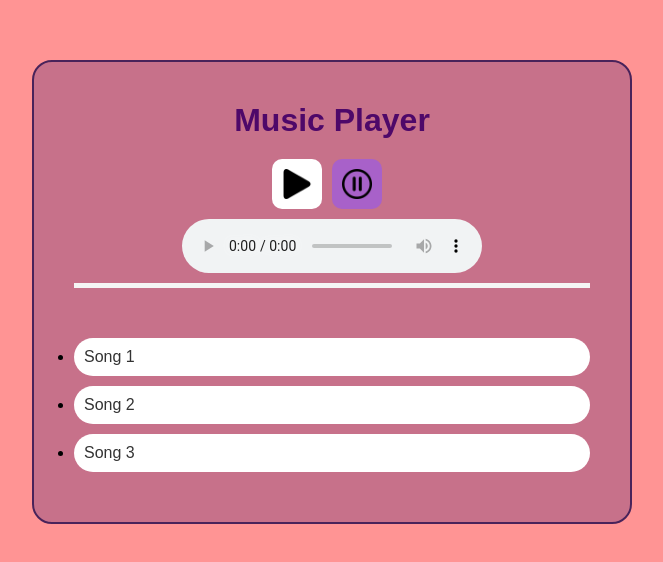
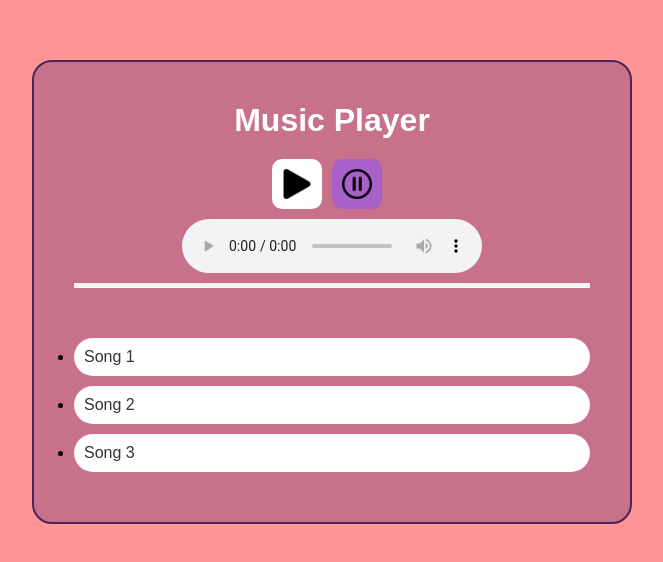
Before and after one commit to ayoubmorchid/Music-player, a plain HTML site: page index.html in a window 1280 px wide. Shown: the part 108-670 px from the top of the page, without its empty margins (308-971 px from the left). Drawn offline with Linux system fonts and the light colour scheme.

Commit message:
change title's style

```diff
--- a/style.css
+++ b/style.css
@@ -24,7 +24,7 @@ body {
 .title {
   text-align: center;
   margin-bottom: 20px;
-  color: #4e0869;
+  color: #ffffff;
 }
 
 .player {
```
